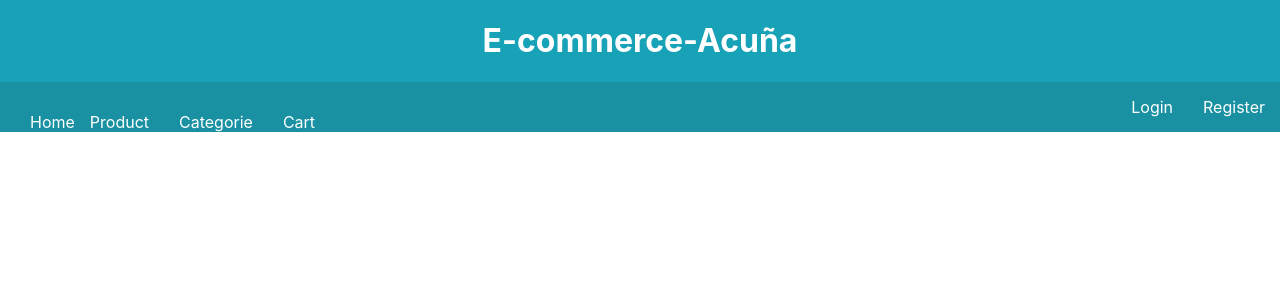
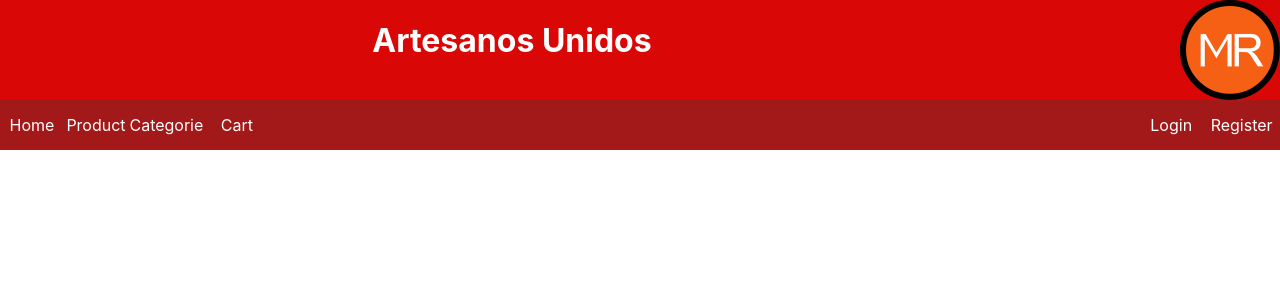
Before and after one commit to julianoacunia/Artesanos-Unidos-Front, a React (Create React App) app: page /publicHome in a window 1280 px wide. Shown: the top 300 px of the page. Built offline with nearby package versions, Linux system fonts and the light colour scheme.

Commit message:
Component public product and View public product

```diff
--- a/src/components/home/publicHome.js
+++ b/src/components/home/publicHome.js
@@ -8,8 +8,14 @@ class publicHome extends Component {
   render() {
     return (
       <div className='container'>
-        <div className='tittle'>
-          <h1>E-commerce-Acuña</h1>
+        <div className='header'>
+          <div className='title'>
+            <h1>Artesanos Unidos</h1>
+          </div>
+          <div className='publicity'>
+            <div className='publicity-mr'>
+            </div>
+          </div>
         </div>
         <div className='logged'>
           <div className='options'>
@@ -17,7 +23,7 @@ class publicHome extends Component {
               <Link to='home'>Home</Link>
             </div>
             <div className='productMenu'>
-              <Link to='/product'>Product</Link>
+              <Link to='/publicProduct'>Product</Link>
             </div>
             <div className='categorieMenu'>
               <Link to='/categorie'>Categorie</Link>
--- /dev/null
+++ b/src/components/products/publicProduct.js
@@ -0,0 +1,54 @@
+import '../../styles/product.css'
+import React, { Component } from 'react'
+import util from '../../helpers/utils'
+import { connect } from 'react-redux'
+import { bindActionCreators } from 'redux'
+import { fetchProducts } from '../../redux/actions/productActions'
+import { addToCart } from '../../redux/actions/cartActions'
+
+class products extends Component {
+  componentDidMount() {
+    this.props.fetchProducts()
+  }
+
+  render() {
+    const productItems = this.props.products.map(product => (
+      <div className='col-md-4' key={product._id}>
+        <div className='thumbnail text-center'>
+          <a
+            className='name-product'
+            href={`#${product._id}`}
+            onClick={() => this.props.addToCart(this.props.cartItems, product)}
+          >
+            <img src='https://via.placeholder.com/150' alt='photo' />
+            <p id='name-product'>{product.title}</p>
+          </a>
+          <b>{util.formatCurrency(product.price)}</b>
+
+          <button
+            className='btn btn-primary'
+            onClick={()=> {if (this.props.isAuth)
+             {this.props.addToCart(this.props.cartItems, product)}
+              else {console.log('Debe registrarse')}
+            }}
+          >
+            Add to cart
+          </button>
+        </div>
+      </div>
+    ))
+    return <div className='row'>{productItems}</div>
+  }
+}
+
+const mapStateToProps = state => ({
+  products: state.products.items,
+  cartItems: state.cart.items,
+  isAuth: state.users.isAuth
+})
+
+const mapDispatchToProps = dispatch => {
+  return bindActionCreators({ addToCart, fetchProducts }, dispatch)
+}
+
+export default connect(mapStateToProps, mapDispatchToProps)(products)
--- /dev/null
+++ b/src/components/products/viewPublicProduct.js
@@ -0,0 +1,66 @@
+import React, { Component } from 'react'
+import { connect } from 'react-redux'
+import { bindActionCreators } from 'redux'
+import { Link } from 'react-router-dom'
+import Product from './publicProduct'
+
+class viewProducts extends Component {
+    render() {
+        return (
+            <div className='container'>
+            <div className='header'>
+              <div className='title'>
+                <h1>Artesanos Unidos</h1>
+              </div>
+              <div className='publicity'>
+                <div className='publicity-mr'>
+                </div>
+              </div>
+            </div>
+            <div className='logged'>
+              <div className='options'>
+                <div className='homeMenu'>
+                  <Link to='home'>Home</Link>
+                </div>
+                <div className='productMenu'>
+                  <Link to='/publicProduct'>Product</Link>
+                </div>
+                <div className='categorieMenu'>
+                  <Link to='/categorie'>Categorie</Link>
+                </div>
+                <div className='basketMenu'>
+                  <Link to='/cart'>Cart</Link>
+                </div>
+              </div>
+              <div className='buttonSession'>
+                <div className='loginMenu'>
+                  <Link to='/login'>Login</Link>
+                </div>
+                <div className='registerMenu'>
+                  <Link to='/register'>Register</Link>
+                </div>
+              </div>
+            </div>
+        <div className='row'>
+          <div className='col-md-8'>
+            <Product/>
+          </div>
+        </div>
+      </div>
+        )
+    }
+}
+
+const mapStateToProps = state => {
+    return {
+      cart: state.cart,
+      isLoading: state.isLoading,
+      isAuth: state.isAuth
+    }
+  }
+
+const mapDispatchToProps = dispatch => {
+    return bindActionCreators({}, dispatch)
+}
+
+  export default connect(mapStateToProps, mapDispatchToProps)(viewProducts)
--- a/src/routes/view.js
+++ b/src/routes/view.js
@@ -2,6 +2,7 @@ import React, { Component } from 'react'
 import { BrowserRouter, Switch, Route, Redirect } from 'react-router-dom'
 import { connect } from 'react-redux'
 import PublicHome from '../components/home/publicHome'
+import PublicProduct from '../components/products/viewPublicProduct'
 import store from '../redux/store'
 
 class Routes extends Component {
@@ -9,7 +10,8 @@ class Routes extends Component {
     return (
       <BrowserRouter>
         <Switch>
-          <Route exact path='/publicHome' component={PublicHome} />
+          <Route exact path='/publicHome' component={PublicHome}/>
+          <Route exact path='/publicProduct' component={PublicProduct}/>
           <Redirect from='/' to='/publicHome' />
         </Switch>
       </BrowserRouter>
--- a/src/styles/home.css
+++ b/src/styles/home.css
@@ -4,18 +4,40 @@
     align-items: center;
     flex-direction: column;
 }
-.tittle {
+.header {
+    display: flex;
+    flex-direction: row;
+    background-color: #da0707;
+    width: 100%;
+    height: 100px;
+}
+.title {
+    display: flex;
+    justify-content: center;
     text-align: center;
-    background-color: #17a2b8;
     color: #fff;
-    width: 100%;
+    width: 80%;
+    height: 100px;
+}
+.publicity {
+    display: flex;
+    flex-direction: row;
+    justify-content: flex-end;
+    width: 20%;
+    height: 100px;
+}
+.publicity-mr {
+    display: flex;
+    width: 100px;
+    height: 100px;
+    background: url(../assets/logo-muni.png);
 }
 .logged {
     display: flex;
     flex-direction: row;
     width: 100%;
     height: 50px;
-    background-color: #1991a3;
+    background-color: #a31919;
 }
 .buttonSession{
     display: flex;
@@ -29,48 +51,64 @@
     flex-direction: row;
     width: 50%;
     height: 50px;
-    padding: 15px;
 }
 .homeMenu {
     display: flex;
+    justify-content: center;
     align-items: center;
-    margin-left: 15px;
+    width: 10%;
     height: 50px;
 }
 .productMenu{
     display: flex;
+    justify-content: center;
     align-items: center;
-    margin-left: 15px;
-    margin-right: 15px;
+    width: 10%;
     height: 50px;
 }
 .categorieMenu {
     display: flex;
+    justify-content: center;
     align-items: center;
-    margin-left: 15px;
-    margin-right: 15px;
+    width: 12%;
     height: 50px;
 }
 .basketMenu {
     display: flex;
+    justify-content: center;
     align-items: center;
-    margin-left: 15px;
+    width: 10%;
     height: 50px;
 }
 .registerMenu {
     display: flex;
+    justify-content: center;
     align-items: center;
-    margin-right: 15px;
-    margin-left: 15px;
+    width: 12%;
 }
 .loginMenu {
     display: flex;
+    justify-content: center;
     align-items: center;
-    margin-right: 15px;
-    margin-left: 15px;
+    width: 10%;
 }
 .productMenu:hover {
-    background-color: rgb(26, 151, 235);
+    background-color: #860202;
+}
+.loginMenu:hover {
+    background-color: #860202;
+}
+.registerMenu:hover {
+    background-color: #860202;
+}
+.basketMenu:hover {
+    background-color: #860202;
+}
+.categorieMenu:hover {
+    background-color: #860202;
+}
+.homeMenu:hover {
+    background-color: #860202;
 }
 #login2 {
     display: flex;
--- /dev/null
+++ b/src/styles/product.css
@@ -0,0 +1,28 @@
+.btn-primary {
+    color: #fff;
+    background-color: #4582EC;
+    border-color: #4582EC;
+    border-radius: 1.078em;
+}
+img {
+    vertical-align: middle;
+    border-style: none;
+}
+p{
+    font-family: Georgia, 'Times New Roman', Times, serif;
+    margin-top: 0;
+    margin-bottom: 1rem;
+    color: #000;
+}
+b {
+    font-weight: bolder ;
+}
+a {
+    color: #fff;
+    text-decoration: none;
+    background-color: transparent
+}
+.col-md-4{
+    display: flex;
+    flex-direction: column;
+}
```
Also changed, not shown: src/assets/logo-muni.png (added).
